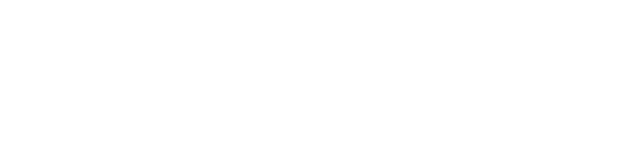
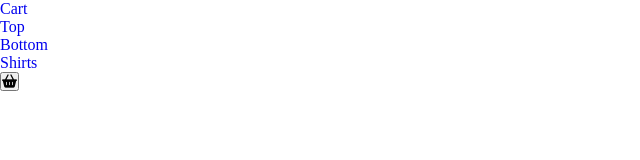
Before and after one commit to Hyoddang/TypeScript_Practice, a plain HTML site: page ShoppingBasket/index.html in a window 1280 px wide. Shown: the whole page, without its empty margins (0-640 px from the left). Drawn offline with Linux system fonts and the light colour scheme; files that its build step writes are made by us from their sources.

Commit message:
Shopping Basket Practice

```diff
--- a/ShoppingBasket/CSS/reset.css
+++ b/ShoppingBasket/CSS/reset.css
@@ -0,0 +1,17 @@
+* {
+  padding: 0;
+  margin: 0;
+}
+
+ul, li {
+  list-style-type: none;
+}
+
+a, h1, h2, h3 {
+  text-decoration: none;
+}
+
+img, button {
+  padding: 0;
+  margin: 0;
+}
--- a/ShoppingBasket/index.html
+++ b/ShoppingBasket/index.html
@@ -4,14 +4,27 @@
   <meta charset="UTF-8">
   <meta name="viewport" content="width=device-width, initial-scale=1.0">
   <title>Shopping Basket Practice</title>
-  <link rel="stylesheet" href="reset.css">
-  <link rel="stylesheet" href="">
+  <script src="https://kit.fontawesome.com/1ccb0a2168.js" crossorigin="anonymous"></script>
+  <link rel="stylesheet" href="CSS/reset.css">
+  <link rel="stylesheet" href="CSS/style.css">
 </head>
 <body>
   <header class="header-wrap">
     <nav class="navbar">
+      <a href="#" class="logo">Cart</a>
 
+      <ul class="navwrap">
+        <li><a href="#">Top</a></li>
+        <li><a href="#">Bottom</a></li>
+        <li><a href="#">Shirts</a></li>
+      </ul>
+      <button>
+        <i class="fa-solid fa-basket-shopping"></i>
+      </button>
     </nav>
   </header>
+  <main class="container">
+
+  </main>
 </body>
 </html>
```
Also changed, not shown: ShoppingBasket/CSS/style.css (added).
